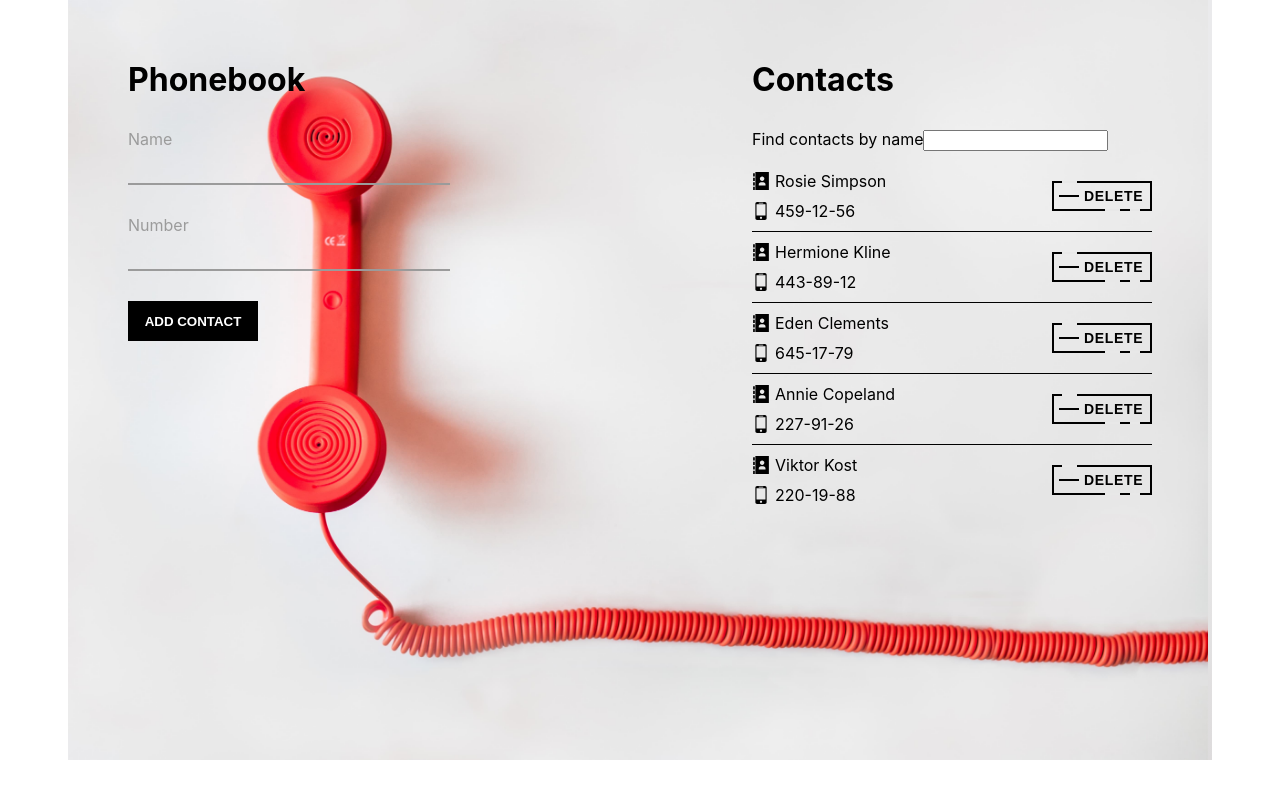
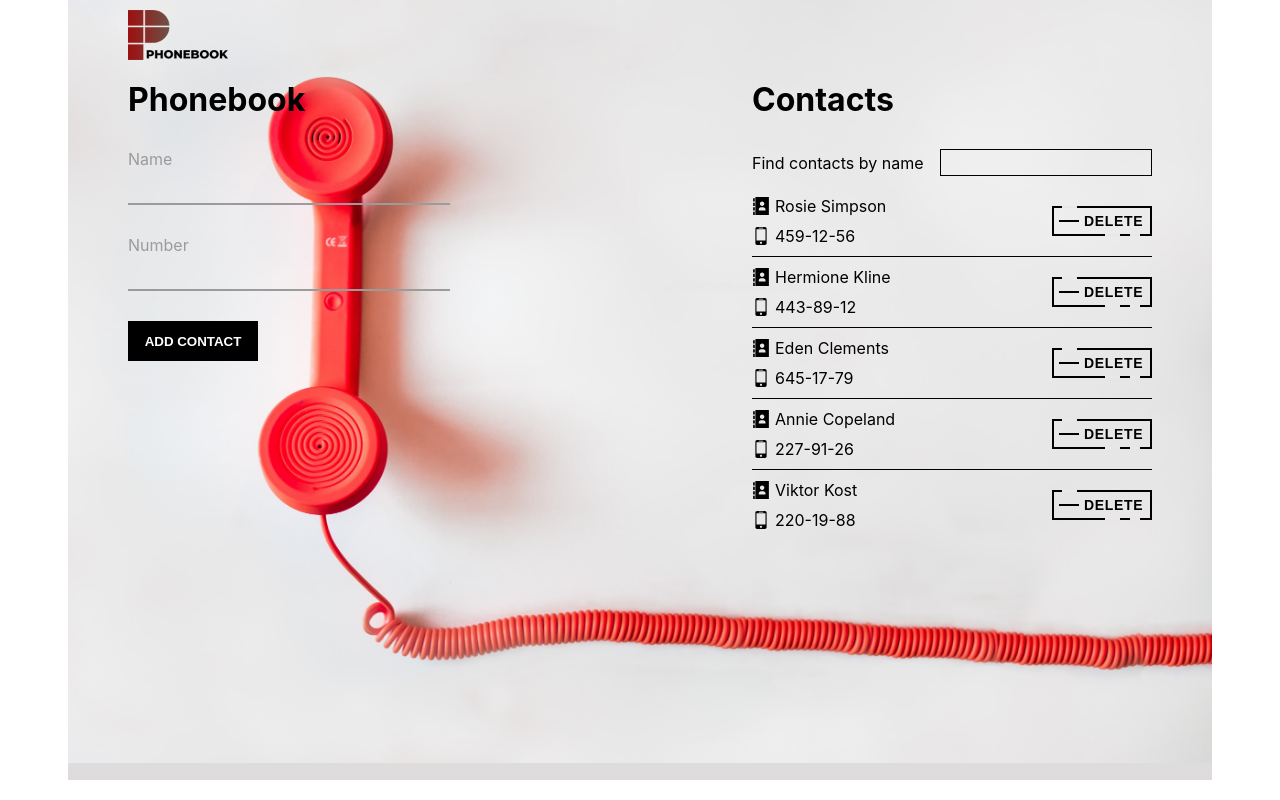
Before and after one commit to Viktor-Kostiuchenko/goit-react-hw-02-phonebook, a React (Create React App) app: page / in a window 1280 px wide. Built offline with nearby package versions, Linux system fonts and the light colour scheme.

Commit message:
Update styles

```diff
--- a/src/components/App/App.jsx
+++ b/src/components/App/App.jsx
@@ -4,7 +4,9 @@ import Section from '../Section';
 import Form from '../Form';
 import ContactList from '../ContactList';
 import Filter from '../Filter';
+import Logo from '../Logo';
 import s from './App.module.css';
+import logo from '../../images/logo.png';
 
 export default class App extends Component {
   state = {
@@ -65,6 +67,7 @@ export default class App extends Component {
     const filteredContacts = this.showFiltered();
     return (
       <div className={s.container}>
+        <Logo logo={logo}></Logo>
         <Section title="Phonebook">
           <Form onSubmit={this.addContact}></Form>
         </Section>
--- a/src/components/App/App.module.css
+++ b/src/components/App/App.module.css
@@ -1,8 +1,10 @@
 .container {
+  position: relative;
   max-width: 100%;
   margin-left: auto;
   margin-right: auto;
   padding: 60px;
+  padding-top: 80px;
   width: 1024px;
   min-height: 640px;
   display: flex;
--- a/src/components/ContactList/ContactItem/ContactItem.module.css
+++ b/src/components/ContactList/ContactItem/ContactItem.module.css
@@ -1,6 +1,8 @@
 .info {
   width: 200px;
   margin-right: 10px;
+  cursor: pointer;
+  transition: color 300ms ease-in-out;
 }
 
 .item {
@@ -8,10 +10,20 @@
   align-items: center;
 }
 
+.icon {
+  transition: fill 300ms ease-in-out;
+}
 .item:not(:last-child) {
   margin-bottom: 10px;
 }
 
+.info:hover {
+  color: #ff524b;
+}
+
+.info:hover .icon {
+  fill: #ff524b;
+}
 .icon {
   margin-right: 5px;
 }
--- a/src/components/Filter/Filter.jsx
+++ b/src/components/Filter/Filter.jsx
@@ -5,12 +5,17 @@ export default function Filter({ value, onChange }) {
   return (
     <label className={s.label}>
       Find contacts by name
-      <input
-        type="text"
-        value={value}
-        onChange={onChange}
-        className={s.input}
-      />
+      <div className={s.wrapper}>
+        <input
+          className={s.input}
+          type="text"
+          value={value}
+          onChange={onChange}
+        />
+        <span className={s.focusBorder}>
+          <i></i>
+        </span>
+      </div>
     </label>
   );
 }
--- a/src/components/Filter/Filter.module.css
+++ b/src/components/Filter/Filter.module.css
@@ -1,25 +1,75 @@
 .label {
-  display: inline-block;
+  display: flex;
+  justify-content: space-between;
+  align-items: center;
   margin-bottom: 20px;
 }
 
-/* .input {
-  height: 60px;
-  font-size: 55px;
-  display: inline-block;
-  font-family: "Lato";
-  font-weight: 100;
-  border: none;
+.wrapper {
+  position: relative;
+}
+
+.input {
+  width: 200px;
+  border: 1px solid #000;
+  padding: 5px;
+  background-color: transparent;
+}
+.input:focus {
   outline: none;
-  color: #555;
-  padding: 3px;
-  padding-right: 60px;
-  width: 0px;
+}
+
+.input ~ .focusBorder:before,
+.input ~ .focusBorder:after {
+  content: '';
   position: absolute;
   top: 0;
   right: 0;
-  background: none;
-  z-index: 3;
-  transition: width .4s cubic-bezier(0.000, 0.795, 0.000, 1.000);
-  cursor: pointer;
-} */
+  width: 0;
+  height: 2px;
+  background-color: #000;
+  transition: 0.2s;
+  transition-delay: 0.2s;
+}
+.input ~ .focusBorder:after {
+  top: auto;
+  bottom: 0;
+  right: auto;
+  left: 0;
+  transition-delay: 0.6s;
+}
+.input ~ .focusBorder i:before,
+.input ~ .focusBorder i:after {
+  content: '';
+  position: absolute;
+  top: 0;
+  left: 0;
+  width: 2px;
+  height: 0;
+  background-color: #000;
+  transition: 0.2s;
+}
+.input ~ .focusBorder i:after {
+  left: auto;
+  right: 0;
+  top: auto;
+  bottom: 0;
+  transition-delay: 0.4s;
+}
+.input:focus ~ .focusBorder:before,
+.input:focus ~ .focusBorder:after {
+  width: 100%;
+  transition: 0.2s;
+  transition-delay: 0.6s;
+}
+.input:focus ~ .focusBorder:after {
+  transition-delay: 0.2s;
+}
+.input:focus ~ .focusBorder i:before,
+.input:focus ~ .focusBorder i:after {
+  height: 100%;
+  transition: 0.2s;
+}
+.input:focus ~ .focusBorder i:after {
+  transition-delay: 0.4s;
+}
--- /dev/null
+++ b/src/components/Logo/Logo.jsx
@@ -0,0 +1,14 @@
+import React from 'react';
+import s from './Logo.module.css';
+
+export default function Logo({ logo }) {
+  return (
+    <>
+      {logo && (
+        <a className={s.link} href="../../../build/index.html">
+          <img className={s.logo} src={logo} alt="logo" />
+        </a>
+      )}
+    </>
+  );
+}
--- /dev/null
+++ b/src/components/Logo/Logo.module.css
@@ -0,0 +1,10 @@
+.link {
+  display: block;
+  position: absolute;
+  top: 10px;
+  left: 60px;
+}
+
+.logo {
+  width: 100px;
+}
--- /dev/null
+++ b/src/components/Logo/index.js
@@ -0,0 +1 @@
+export { default } from './Logo';
--- a/src/components/Section/Section.jsx
+++ b/src/components/Section/Section.jsx
@@ -1,7 +1,7 @@
 import React from 'react';
 import s from './Section.module.css';
 
-export default function Section({ title, children }) {
+export default function Section({ title, logo, children }) {
   return (
     <section className={s.section}>
       {title && <h2 className={s.title}>{title}</h2>}
--- a/src/components/Section/Section.module.css
+++ b/src/components/Section/Section.module.css
@@ -1,5 +1,4 @@
 .section {
-  /* padding: 40px; */
   width: 400px;
 }
 
--- a/src/index.css
+++ b/src/index.css
@@ -7,6 +7,7 @@ body {
     sans-serif;
   -webkit-font-smoothing: antialiased;
   -moz-osx-font-smoothing: grayscale;
+  /* background: linear-gradient(#eaeaec, #eaeaea, #e8e8e8, #dddbdc); */
 }
 
 img {
```
Also changed, not shown: src/images/logo.png (added).
